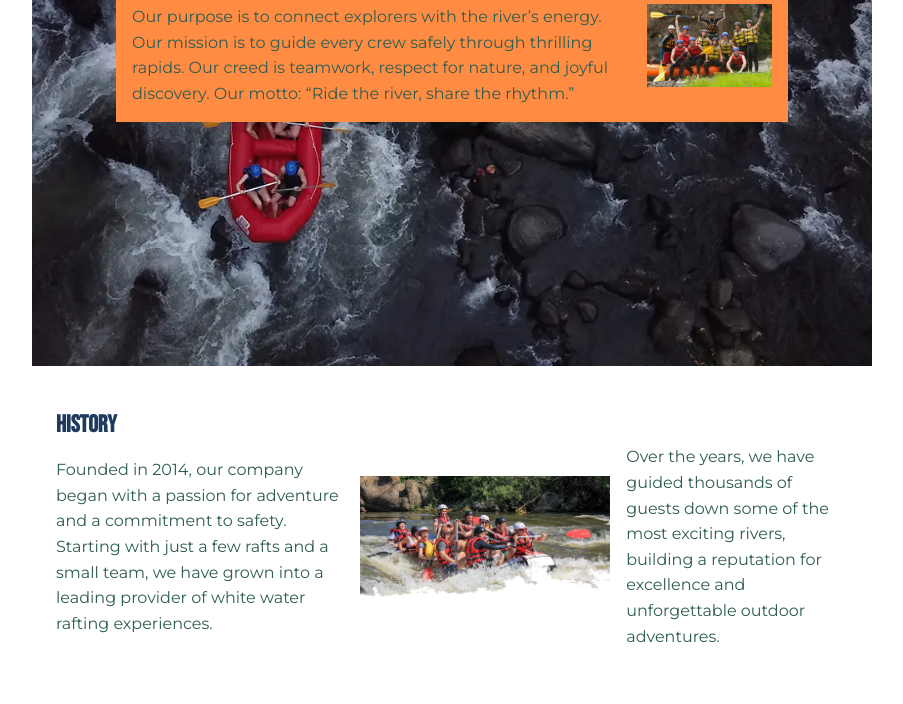
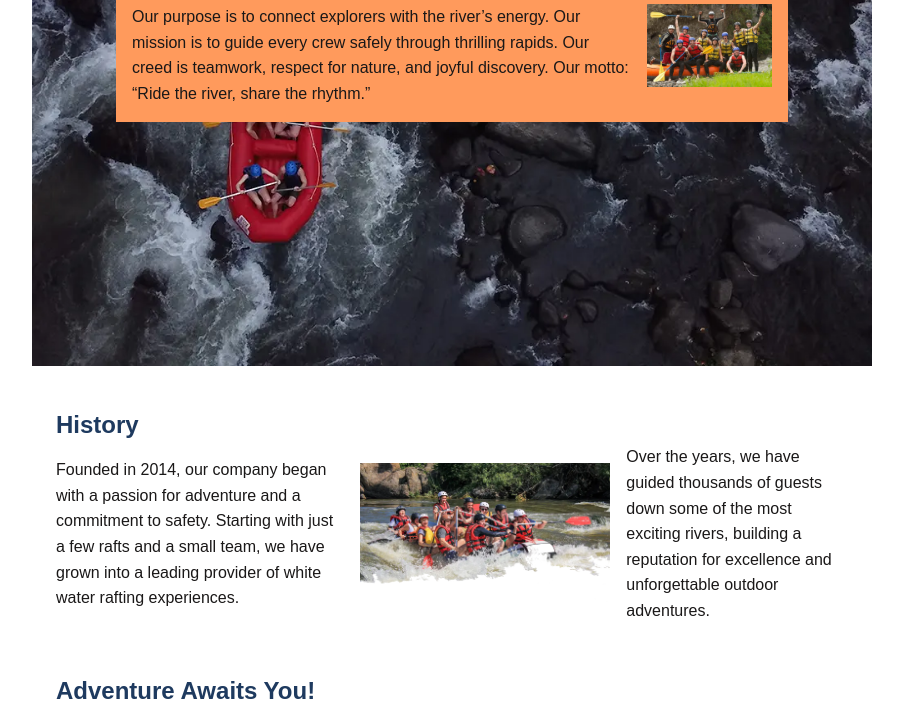
Before and after one commit to Vadorexy/wdd130, a plain HTML site: page wwr/about.html in a window 1280 px wide. Shown: the part 396-1100 px from the top of the page, without its empty margins (188-1091 px from the left). Drawn offline with Linux system fonts and the light colour scheme.

Commit message:
Pages and CSS enhancement

```diff
--- a/wwr/about.html
+++ b/wwr/about.html
@@ -8,11 +8,6 @@
       content="Discover our mission, history, and the thrilling rafting adventures we provide at Rafting Travel.">
     <meta name="author" content="Wisdom Ikechi">
     <link rel="stylesheet" href="styles/rafting.css">
-    <link rel="preconnect" href="https://fonts.googleapis.com">
-    <link rel="preconnect" href="https://fonts.gstatic.com" crossorigin>
-    <link
-      href="https://fonts.googleapis.com/css2?family=Bebas+Neue&family=Montserrat:ital,wght@0,100..900;1,100..900&display=swap"
-      rel="stylesheet">
     <title>Rafting Travel | About Us</title>
 </head>
 
@@ -37,7 +32,7 @@
               alt="Rafting adventure on a scenic river">
             <h1 class="about-heading">Rafting Adventures</h1>
 
-            <div class="article">
+            <article>
                 <img src="images/happyclient.jpg"
                   alt="Happy client celebrating a rafting adventure">
                 <p>
@@ -46,7 +41,7 @@
                     creed is teamwork, respect for nature, and joyful discovery. Our motto:
                     “Ride the river, share the rhythm.”
                 </p>
-            </div>
+            </article>
         </div>
 
         <section class="history">
--- a/wwr/styles/rafting.css
+++ b/wwr/styles/rafting.css
@@ -1,8 +1,8 @@
 :root {
     --primary: #1e3a5f;
-    --secondary: #2f5d50;
+    --secondary: #1A1818;
     --accent1: #3dbeff;
-    --accent2: #ff8c42;
+    --accent2: #FF9A5C;
     --heading-font: "Bebas Neue", sans-serif;
     --body-font: "Montserrat", sans-serif;
     --shadow: 0 2px 8px rgba(30, 58, 95, 0.08);
@@ -97,12 +97,12 @@
 }
 
 .hero h1,
-.hero .article {
+.hero article {
     position: absolute;
     z-index: 2;
 }
 
-.hero .article {
+.hero article {
     position: absolute;
     top: 20%;
     left: 10%;
@@ -113,7 +113,7 @@
     color: var(--secondary);
 }
 
-.hero .article img {
+.hero article img {
     float: right;
     width: 125px;
     margin-left: 1rem;
```
Also changed, not shown: wwr/contact.html (+0 -5 lines), wwr/index.html (+2 -7 lines), wwr/trips.html (+1 -7 lines).
